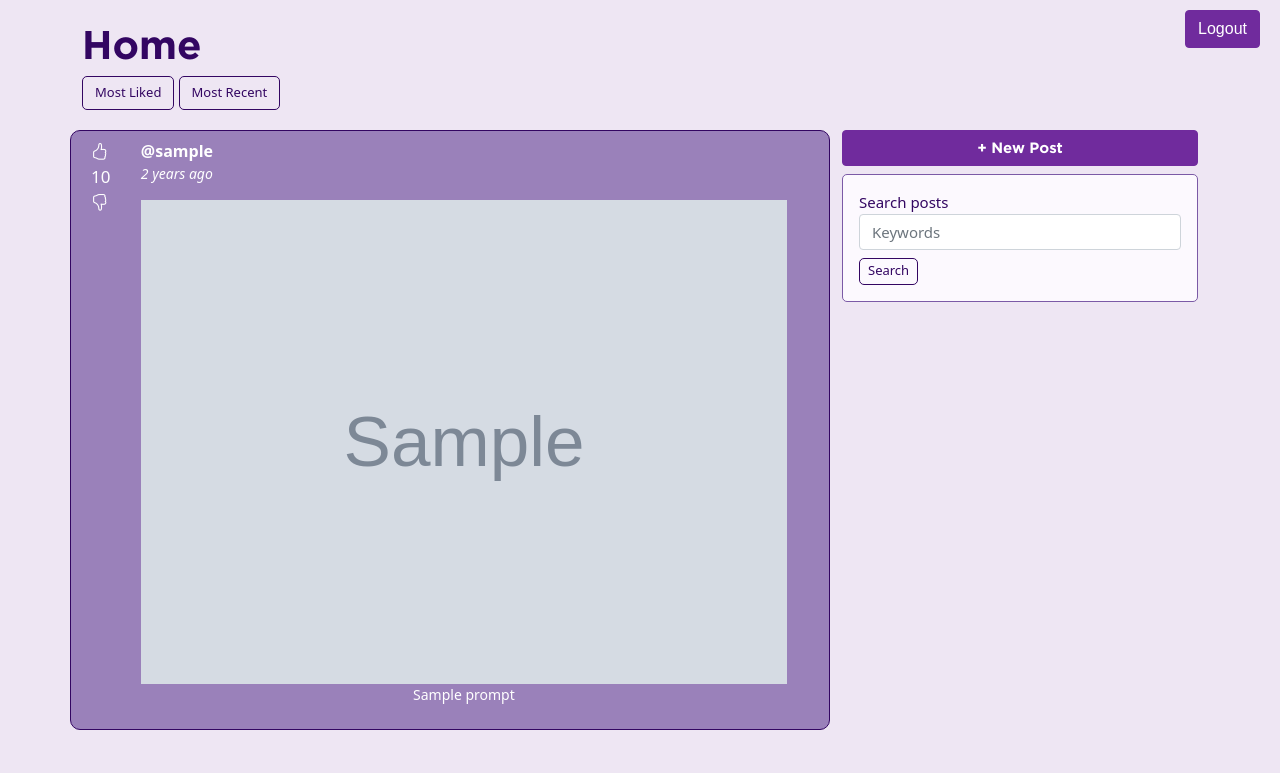
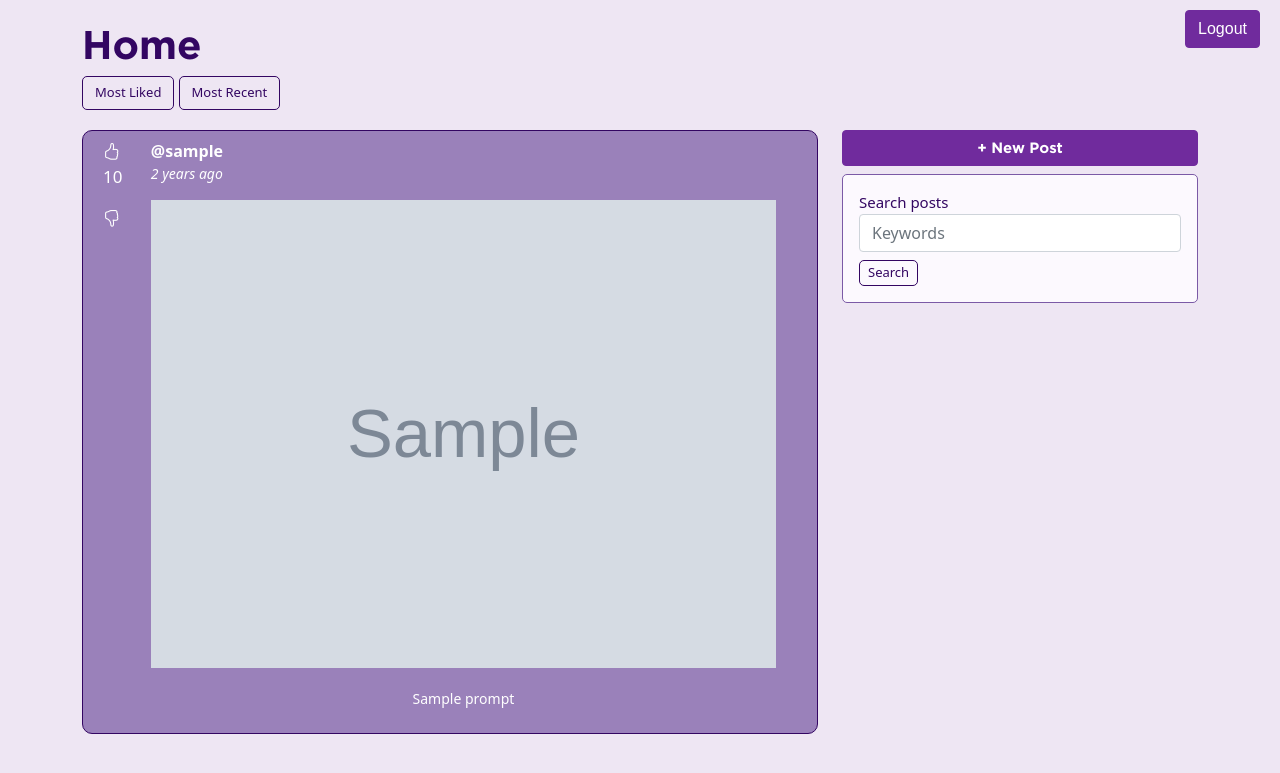
Before and after one commit to software-students-fall2022/final-project-project5-team2, a Flask app: page /feed in a window 1280 px wide. Shown: the top 773 px of the page. Run offline with Flask 2, Linux system fonts and the light colour scheme; grey boxes marked "Sample" are stand-in pictures; a database or web service that is not in the repository returns one stand-in record (values such as "Sample title").

Commit message:
fixed styling

```diff
--- a/web-app/app.py
+++ b/web-app/app.py
@@ -47,17 +47,17 @@ def login():
 
 @app.route("/signup")
 def signup():
-    if request.method == 'POST':
-        users = mongo.db.users
-        signup_user = users.find_one({'username': request.form['username']})
+    # if request.method == 'POST':
+    #     users = mongo.db.users
+    #     signup_user = users.find_one({'username': request.form['username']})
 
-    if signup:
-        flash(request.form['username'] + ' username is already exist')
-        return redirect(url_for('signup'))
+    # if signup:
+    #     flash(request.form['username'] + ' username is already exist')
+    #     return redirect(url_for('signup'))
 
-    hashed = bcrypt.hashpw(request.form['password'].encode('utf-8'), bcrypt.gensalt(14))
-    users.insert({'username': request.form['username'], 'password': hashed})
-    return redirect(url_for('login'))
+    # hashed = bcrypt.hashpw(request.form['password'].encode('utf-8'), bcrypt.gensalt(14))
+    # users.insert({'username': request.form['username'], 'password': hashed})
+    # return redirect(url_for('login'))
 
     return render_template("signup.html")
 
--- a/web-app/static/css/style.css
+++ b/web-app/static/css/style.css
@@ -59,6 +59,7 @@ body {
 
 .home {
     margin-top: 10px;
+
 }
 
 .search {
@@ -104,6 +105,7 @@ body {
     background-color: #7b5aa6b8;
     border: 1px solid #330662;
     border-radius: 10px;
+    margin:0;
 }
 
 .post-info {
@@ -132,3 +134,34 @@ h1 {
   font-size: 17px;
   color: white;
 }
+
+.img-post {
+  width: 95%;
+}
+.prompt {
+  width: 95%;
+  padding: 20px 0 0 0;
+
+}
+
+.btn-newpost {
+  font-size: 15px !important;
+  font-family: GothamBold !important;
+}
+
+.here-btn {
+  color: #330662;
+  text-decoration: underline;
+}
+.here-btn:hover {
+  color: #330662;
+  text-decoration: underline;
+}
+.here-btn:active {
+  color: #330662;
+  text-decoration: underline;
+}
+
+h3 {
+  color:#330662;
+}
--- a/web-app/templates/feed.html
+++ b/web-app/templates/feed.html
@@ -33,15 +33,15 @@
                     <div class = "row post p-2 mb-2">
                         <div class="col-1 col-likes">
                             <i class="bi bi-hand-thumbs-up"></i>
-                            <p style="margin-bottom: 0px;"> {{post['votes']}} </p>
+                            <p> {{post['votes']}} </p>
                             <i class="bi bi-hand-thumbs-down"></i>
                          </div>
 
                          <div class="col-11 p-0 post-info">
-                            <b>   @{{ post['username'] }}</b>
-                            <p class="small"> <i> {{post['time_since']}} </i> </p>
-                            <img style="width: 95%;" src="{{ post['photo'] }}" alt="post">
-                            <p style="width: 95%;" class="small text-center">   {{ post['prompt'] }}</p>
+                            <b>@{{ post['username'] }}</b>
+                            <p class="small"> <i>{{post['time_since']}}</i> </p>
+                            <img class="img-post" src="{{ post['photo'] }}" alt="post">
+                            <p class="small text-center prompt">{{ post['prompt'] }}</p>
 
                          </div>
                     </div>
@@ -50,15 +50,14 @@
 
             </div>
             <div class="col-4">
-                <a href="/new-post" type="button" style="font-size: 15px; font-family: GothamBold;" class="btn btn-primary w-100"> + New Post </a>
+                <a href="/new-post" type="button" class="btn btn-primary w-100 btn-newpost"> + New Post </a>
                 <div class="search p-3">
                     <form method="POST">
-                    <label for="searchPosts"> Search posts </label>
-                    <input type="text" name="query" class="form-control" style="font-size: 15px;" id="searchQuery" aria-describedby="searchQuery" placeholder="Keywords">
-                    <button type="submit" class="btn btn-outline-primary search"> Search </a>
+                      <label for="searchPosts">Search posts </label>
+                      <input type="text" name="query" class="form-control" id="searchQuery" aria-describedby="searchQuery" placeholder="Keywords">
+                      <button type="submit" class="btn btn-outline-primary search"> Search </a>
                     </form>
                 </div>
-
             </div>
         </div>
     </div>
--- a/web-app/templates/login.html
+++ b/web-app/templates/login.html
@@ -8,7 +8,7 @@
             href="../static/css/style.css"
         />
     </head>
-    <body style="background-color: #eee6f3;">
+    <body>
         <div class="container mt-20 p-15 login">
            <h1> Login </h1>
            {% with messages = get_flashed_messages() %}
@@ -20,7 +20,7 @@
             </ul>
             {% endif %}
             {% endwith %}
-           <p> <i> Don't have an account? Click <a style="color: #330662; text-decoration: underline;" href="/signup"> here</a> to signup! </i> </p>
+           <p> <i> Don't have an account? Click <a class="here-btn" href="/signup"> here</a> to signup! </i> </p>
            <form method="POST" action="">
             <div class="form-group" >
               <label for="username"> Username </label>
--- a/web-app/templates/newPost.html
+++ b/web-app/templates/newPost.html
@@ -10,12 +10,12 @@
     </head>
     <body></body>
         <div class="container home new-post">
-            <h1 style="font-family: GothamBold; color:#330662"> New Post </h1>
-            <div id ="new-post-text">
+            <h1 class="mt-5 mb-5"> New Post </h1>
+            <div class="mb-5" id ="new-post-text">
             <p> <b> Your generated caption: </b> </p>
             <p> Lorem ipsum dolor sit amet, consectetur adipiscing elit, sed do eiusmod tempor incididunt ut labore et dolore magna aliqua <p>
             </div>
-            <h3 style="color:#330662">Post your reaction to the caption!</h3>
+            <h3  class="mb-5" >Post your reaction to the caption!</h3>
             <div id="post-options">
             <button type="submit" class="btn btn-outline-primary"> Upload existing photo </button>
             <button type="submit" class="btn btn-primary"> Use your computer camera </button>
--- a/web-app/templates/signup.html
+++ b/web-app/templates/signup.html
@@ -8,12 +8,12 @@
             href="../static/css/style.css"
         />
     </head>
-    <body style="background-color: #eee6f3;">
+    <body>
         <div class="container mt-20 p-15 login">
            <h1> Signup </h1>
            <form method="POST" action="">
             <div class="form-group">
-            <p> <i> Already have an account? Click <a style="color: #330662; text-decoration: underline;" href="/login"> here</a> to login! </i> </p>
+            <p> <i> Already have an account? Click <a class="btn-here" href="/login"> here</a> to login! </i> </p>
               <label for="username"> Username </label>
 
               <input type="username" name="username" class="form-control" id="loginUser" aria-describedby="username" placeholder="Enter Username" minlength="3" required>
```
Also changed, not shown: web-app/templates/welcome.html (+5 -5 lines).
